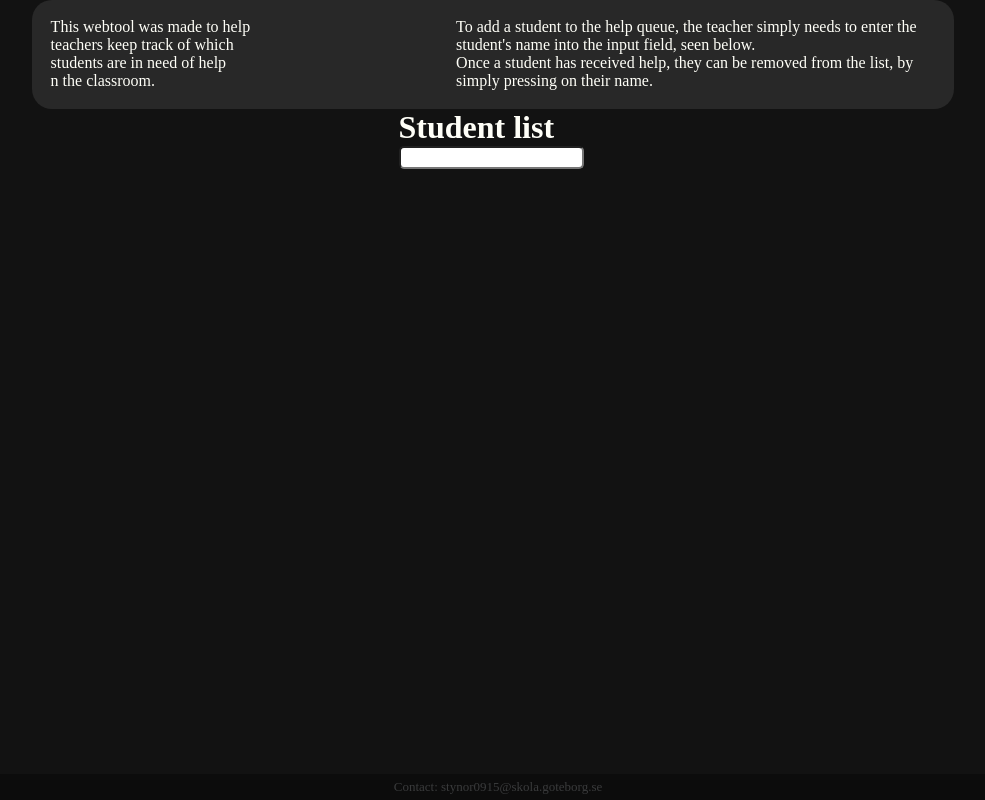
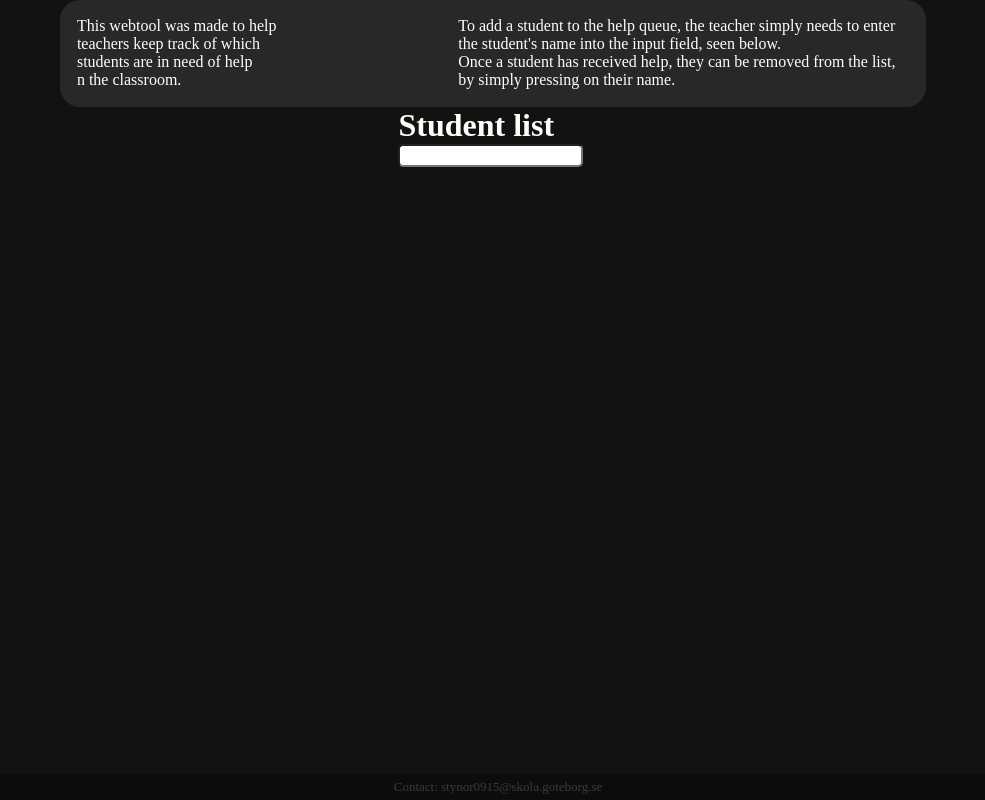
Before and after one commit to styrbjorn-n/handsup, a PHP site: page / in a window 1280 px wide. Shown: the whole page, without its empty margins (147-1132 px from the left). Run offline with PHP 8.4, Linux system fonts and the light colour scheme.

Commit message:
added more styling

```diff
--- a/code/index.css
+++ b/code/index.css
@@ -3,19 +3,24 @@
     margin: 0;
     color: rgb(255, 255, 248);
 }
-
 body {
+    background-color: rgb(12, 12, 12);
+    display: flex;
+    align-items: center;
+    flex-direction: column;
+}
+.wrapper {
     background-color: rgb(18, 18, 18);
     display: flex;
+    flex-direction: column;
     align-items: center;
-    justify-content: center;
-    flex-direction: column;
+    height: 100vh;
+    width: 80%;
 }
 .container {
     display: flex;
     flex-direction: column-reverse;
     align-items: center;
-    width: 80%;
 }
 .about {
     background-color: rgb(40, 40, 40);
--- a/code/index.php
+++ b/code/index.php
@@ -1,5 +1,6 @@
 <?php require ("./header.php"); ?>
 
+<div class="wrapper">
     <div class="container">
         <div class="function_container">
             <div class="help_que">
@@ -24,5 +25,6 @@
             </div>
         </div>
     </div>
+</div>
 
 <?php require ("./footer.php"); ?>
```
Also changed, not shown: code/footer.php (+4 -5 lines). Lines whose indentation alone changed are shown as unchanged.
